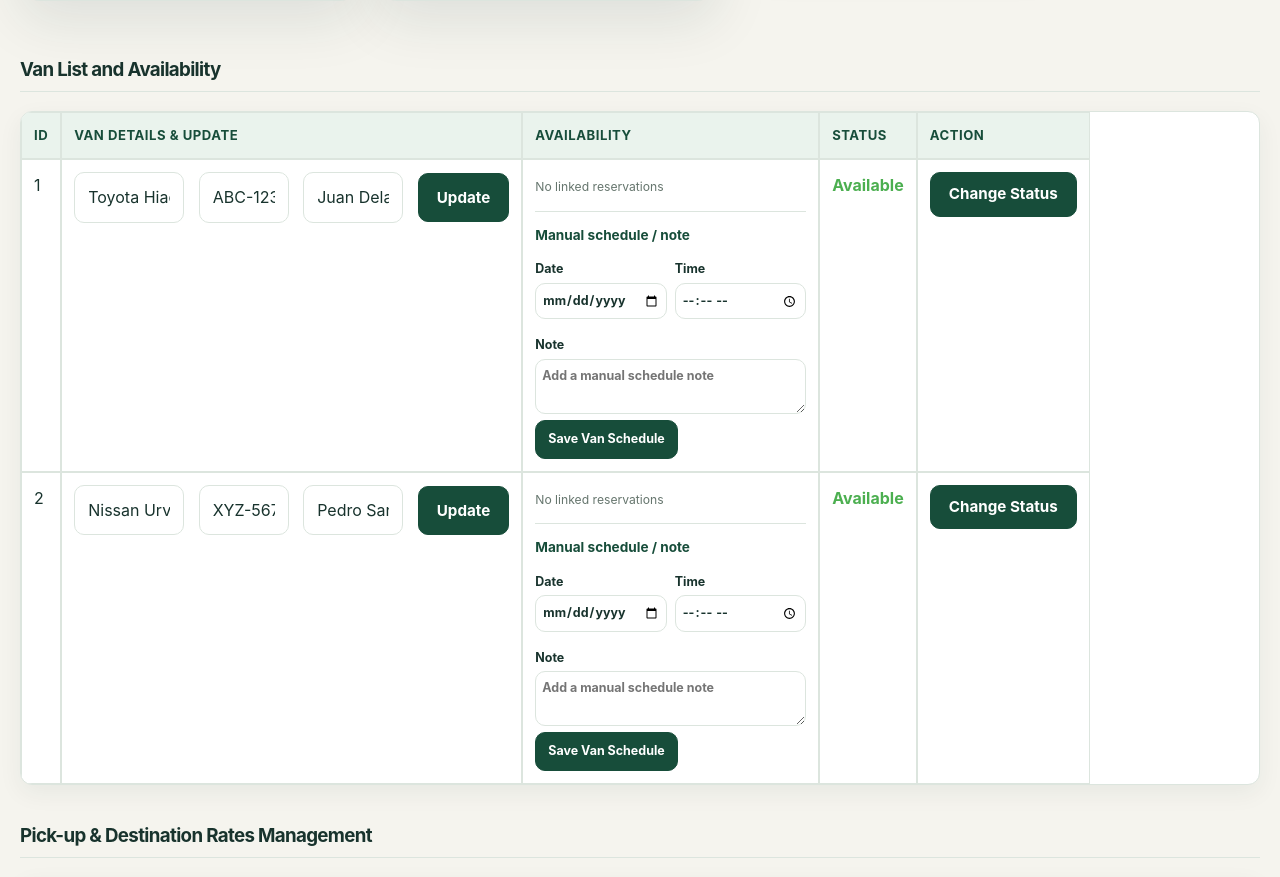
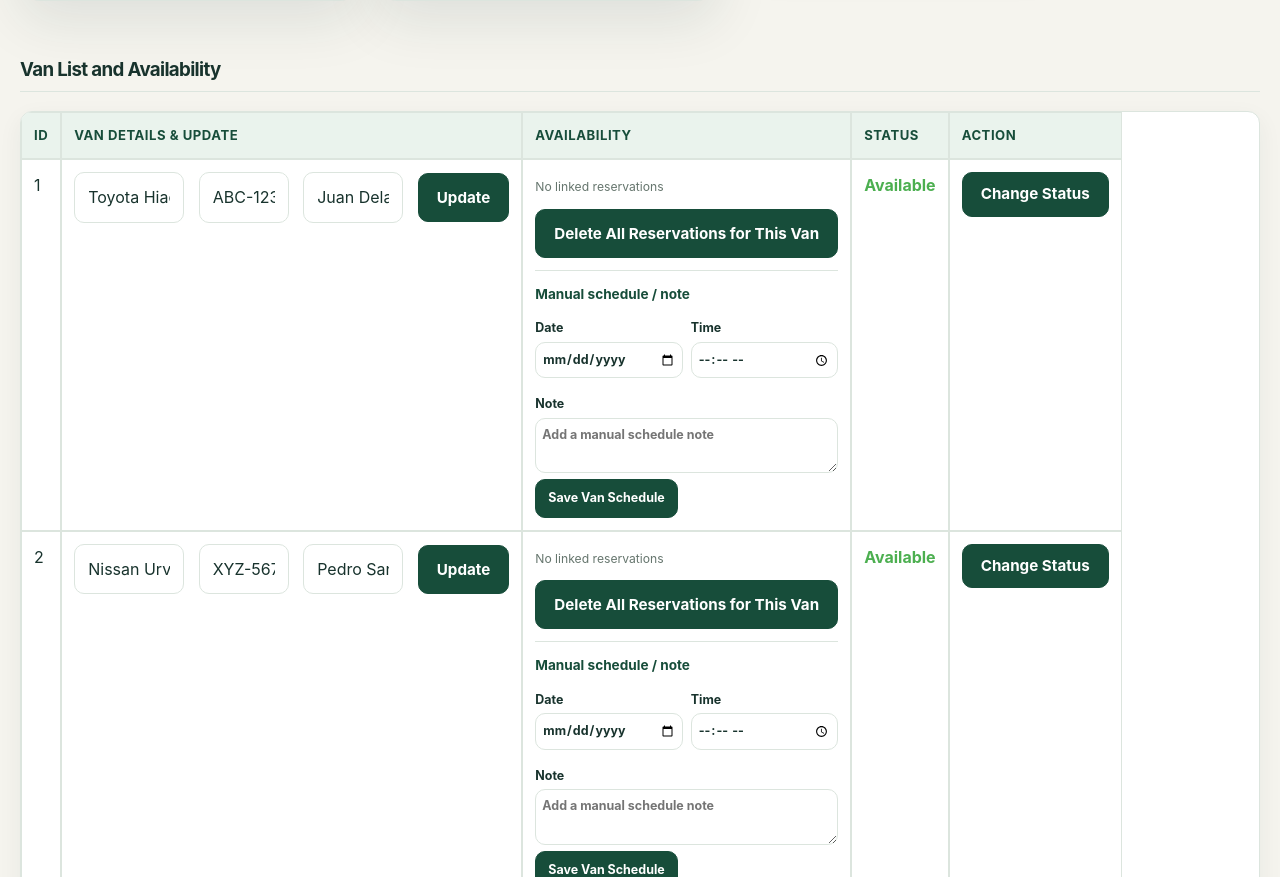
Before and after one commit to enasia018/EnAsia018, a Flask app: page /admin/dashboard in a window 1280 px wide. Shown: the part 488-1365 px from the top of the page. Run offline with Flask 3, Linux system fonts and the light colour scheme; the visitor is signed in with stand-in values (Sample User, id 1); data comes from the database, SQL or seed files in the repository; data that the repository does not hold is empty; some libraries are stand-ins or nearby versions.

Commit message:
Add files via upload

```diff
--- a/templates/admin_dashboard.html
+++ b/templates/admin_dashboard.html
@@ -167,6 +167,12 @@
                     {% else %}
                         <span class="van-no-bookings">No linked reservations</span>
                     {% endif %}
+
+                    <form action="{{ url_for('delete_van_reservations', van_id=van.id) }}" method="POST" style="margin: 10px 0;">
+                        <button type="submit" class="btn-delete" style="border: none; cursor: pointer;" onclick="return confirm('Permanently delete ALL reservations for this van? This cannot be undone.');">
+                            Delete All Reservations for This Van
+                        </button>
+                    </form>
 
                     <form action="{{ url_for('update_van_schedule', van_id=van.id) }}" method="POST" class="van-schedule-form">
                         <strong>Manual schedule / note</strong>
@@ -432,6 +438,11 @@
                     {% else %}
                         Approved
                     {% endif %}
+                    <form action="{{ url_for('delete_reservation', res_id=r.id) }}" method="POST" style="margin-top: 8px;">
+                        <button type="submit" class="btn-delete" style="border: none; cursor: pointer;" onclick="return confirm('Permanently delete this reservation for {{ r.name | e }}? This cannot be undone.');">
+                            Delete This Reservation
+                        </button>
+                    </form>
                 </td>
             </tr>
             {% endfor %}
```
